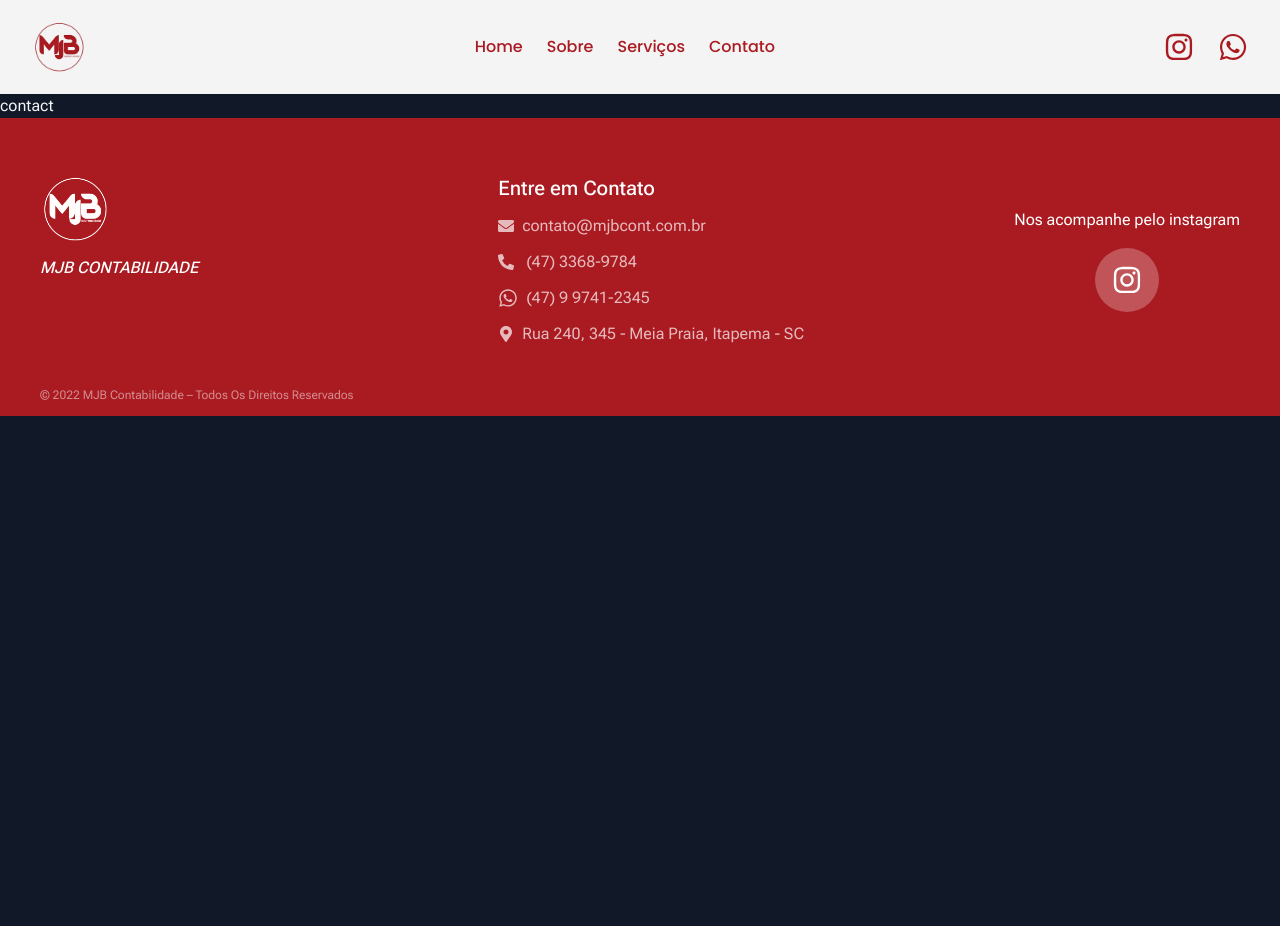
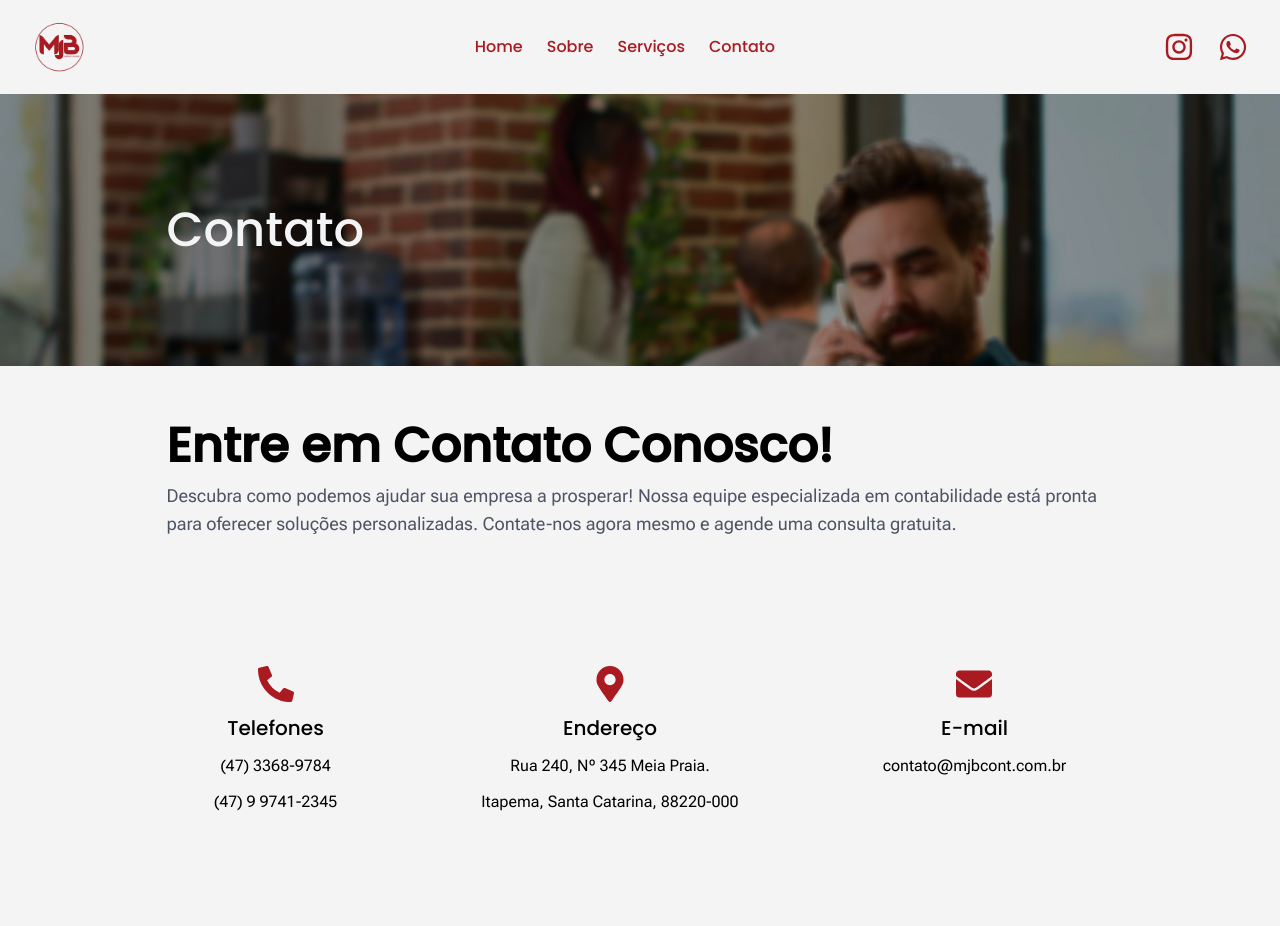
Before and after one commit to Dudufk/MJB-Project, a Next.js app: page /contact in a window 1280 px wide. Shown: the top 926 px of the page. Before the commit the page ends 800 px from the top, so only its background shows below. Built offline with nearby package versions, Linux system fonts and the light colour scheme.

Commit message:
contact Page almost Done

```diff
--- a/src/app/contact/page.tsx
+++ b/src/app/contact/page.tsx
@@ -1,3 +1,13 @@
+import ContactSection from '@/components/ContactSection'
+import ContactTop from '@/components/ContactTop'
+import SectionCardForm from '@/components/SectionCardForm'
+
 export default function contact() {
-  return <div>contact</div>
+  return (
+    <div>
+      <ContactTop />
+      <ContactSection />
+      <SectionCardForm />
+    </div>
+  )
 }
--- /dev/null
+++ b/src/components/ContactSection.tsx
@@ -0,0 +1,38 @@
+import { FaEnvelope, FaPhoneAlt, FaMapMarkerAlt } from 'react-icons/fa'
+
+export default function ContactTitle() {
+  return (
+    <div className="flex h-auto flex-col items-center justify-around gap-10 bg-zinc-100 px-[13%] py-14 text-black md:gap-32">
+      <section className="flex flex-col gap-3">
+        <h1 className="font-alt text-5xl font-bold">
+          Entre em Contato Conosco!
+        </h1>
+        <p className="text-lg text-gray-600">
+          Descubra como podemos ajudar sua empresa a prosperar! Nossa equipe
+          especializada em contabilidade está pronta para oferecer soluções
+          personalizadas. Contate-nos agora mesmo e agende uma consulta
+          gratuita.
+        </p>
+      </section>
+      <section className="flex flex-col gap-36 pt-24 md:flex-row md:pt-0">
+        <div className="flex flex-col items-center gap-3">
+          <FaPhoneAlt className="text-4xl text-primary" />
+          <h3 className="font-alt text-xl">Telefones</h3>
+          <p className="text-center">{'(47) 3368-9784'}</p>
+          <p className="text-center">{'(47) 9 9741-2345'}</p>
+        </div>
+        <div className="flex flex-col items-center gap-3">
+          <FaMapMarkerAlt className="text-4xl text-primary" />
+          <h3 className="font-alt text-xl">Endereço</h3>
+          <p className="text-center">{'Rua 240, Nº 345 Meia Praia.'}</p>
+          <p className="text-center">{'Itapema, Santa Catarina, 88220-000'}</p>
+        </div>
+        <div className="flex flex-col items-center gap-3">
+          <FaEnvelope className="text-4xl text-primary" />
+          <h3 className="font-alt text-xl">E-mail</h3>
+          <p>contato@mjbcont.com.br</p>
+        </div>
+      </section>
+    </div>
+  )
+}
--- /dev/null
+++ b/src/components/ContactTop.tsx
@@ -0,0 +1,12 @@
+export default function ContactTop() {
+  return (
+    <div
+      style={{
+        backgroundImage: `url(/contact.jpg)`,
+      }}
+      className="flex h-auto items-center bg-cover bg-fixed bg-left-top bg-no-repeat"
+    >
+      <h1 className="px-[13%] py-28 font-alt text-5xl">Contato</h1>
+    </div>
+  )
+}
--- a/src/components/Footer.tsx
+++ b/src/components/Footer.tsx
@@ -41,7 +41,7 @@ export default function Footer() {
               </div>
               <Link
                 href="https://api.whatsapp.com/send?phone=5547997412345"
-                className="flex items-center gap-2 text-white/[0.7]"
+                className="flex items-center gap-2 text-white/[0.7] hover:text-white"
                 target="_blank"
               >
                 <FaWhatsapp size={20} />
@@ -50,7 +50,7 @@ export default function Footer() {
               <Link
                 href="https://www.google.com/maps/place/MJB+Contabilidade/@-27.1286409,-48.6057599,20z/data=!4m6!3m5!1s0x94d8ae284d252c89:0xf28c7a469512ea6f!8m2!3d-27.1286432!4d-48.6058478!16s%2Fg%2F1ptyjdc6k?authuser=0&entry=ttu"
                 target="_blank"
-                className="flex items-center gap-2 text-white/[0.7]"
+                className="flex items-center gap-2 text-white/[0.7] hover:text-white"
               >
                 <FaMapMarkerAlt /> Rua 240, 345 - Meia Praia, Itapema - SC
               </Link>
@@ -76,7 +76,7 @@ export default function Footer() {
       </Wrapper>
       <Wrapper className="mt-10 flex flex-col justify-between gap-[10px] md:flex-row md:gap-0">
         {/* LEFT START */}
-        <div className="cursor-pointer text-center text-[12px] text-white/[0.5] hover:text-white md:text-left">
+        <div className="cursor-default text-center text-[12px] text-white/[0.5] md:text-left">
           {'© 2022 MJB Contabilidade – Todos Os Direitos Reservados'}
         </div>
         {/* LEFT END */}
--- a/src/components/HeroBanner.tsx
+++ b/src/components/HeroBanner.tsx
@@ -23,6 +23,7 @@ const HeroBanner = () => {
       <div className="">
         <Image
           src={office1}
+          priority
           alt="imageCarousel1"
           className="h-[80vh] object-cover object-top blur-sm brightness-50"
         />
--- /dev/null
+++ b/src/components/SectionCardForm.tsx
@@ -0,0 +1,65 @@
+'use client'
+
+export default function SectionCardForm() {
+  return (
+    <div className="flex h-auto flex-col items-center justify-around gap-10 bg-zinc-100 px-[13%] py-14 text-black">
+      <h1 className="font-alt text-5xl font-bold">
+        Obtenha uma solução para seus negócios
+      </h1>
+      <div className="relative flex h-full w-auto gap-16 rounded-xl bg-white p-10 text-black shadow-xl max-lg:flex-col md:gap-5">
+        <section>
+          <form className="flex w-[35vh] flex-col gap-2 text-gray-600 md:w-[50vh]">
+            <label htmlFor="">Seu nome</label>
+            <input type="name" name="name" className="border-b-[1px]" />
+
+            <label htmlFor="">Seu e-mail</label>
+            <input type="email" name="email" className="border-b-[1px]" />
+
+            <label htmlFor="">Assunto</label>
+            <input type="text" className="border-b-[1px]" />
+
+            <label htmlFor="">Sua mensagem (opcional)</label>
+            <textarea
+              name=""
+              id=""
+              cols={30}
+              rows={5}
+              className="border-b-[1px]"
+            ></textarea>
+
+            <button
+              type="submit"
+              className="h-10 bg-primary text-white hover:bg-red-600"
+            >
+              Enviar
+            </button>
+          </form>
+        </section>
+        <section>
+          <div className="max-md:hidden">
+            <iframe
+              src="https://www.google.com/maps/embed?pb=!1m18!1m12!1m3!1d3550.8798124459104!2d-48.607878141260095!3d-27.128595288557268!2m3!1f0!2f0!3f0!3m2!1i1024!2i768!4f13.1!3m3!1m2!1s0x94d8ae284d252c89%3A0xf28c7a469512ea6f!2sMJB%20Contabilidade!5e0!3m2!1spt-BR!2sbr!4v1689188932486!5m2!1spt-BR!2sbr"
+              width="500"
+              height="400"
+              style={{ border: 0 }}
+              allowFullScreen
+              loading="lazy"
+              referrerPolicy="no-referrer-when-downgrade"
+            ></iframe>
+          </div>
+          <div className="md:hidden">
+            <iframe
+              src="https://www.google.com/maps/embed?pb=!1m18!1m12!1m3!1d3550.8798124459104!2d-48.607878141260095!3d-27.128595288557268!2m3!1f0!2f0!3f0!3m2!1i1024!2i768!4f13.1!3m3!1m2!1s0x94d8ae284d252c89%3A0xf28c7a469512ea6f!2sMJB%20Contabilidade!5e0!3m2!1spt-BR!2sbr!4v1689188932486!5m2!1spt-BR!2sbr"
+              width="280"
+              height="400"
+              style={{ border: 0 }}
+              allowFullScreen
+              loading="lazy"
+              referrerPolicy="no-referrer-when-downgrade"
+            ></iframe>
+          </div>
+        </section>
+      </div>
+    </div>
+  )
+}
```
Also changed, not shown: public/contact.jpg (added).
